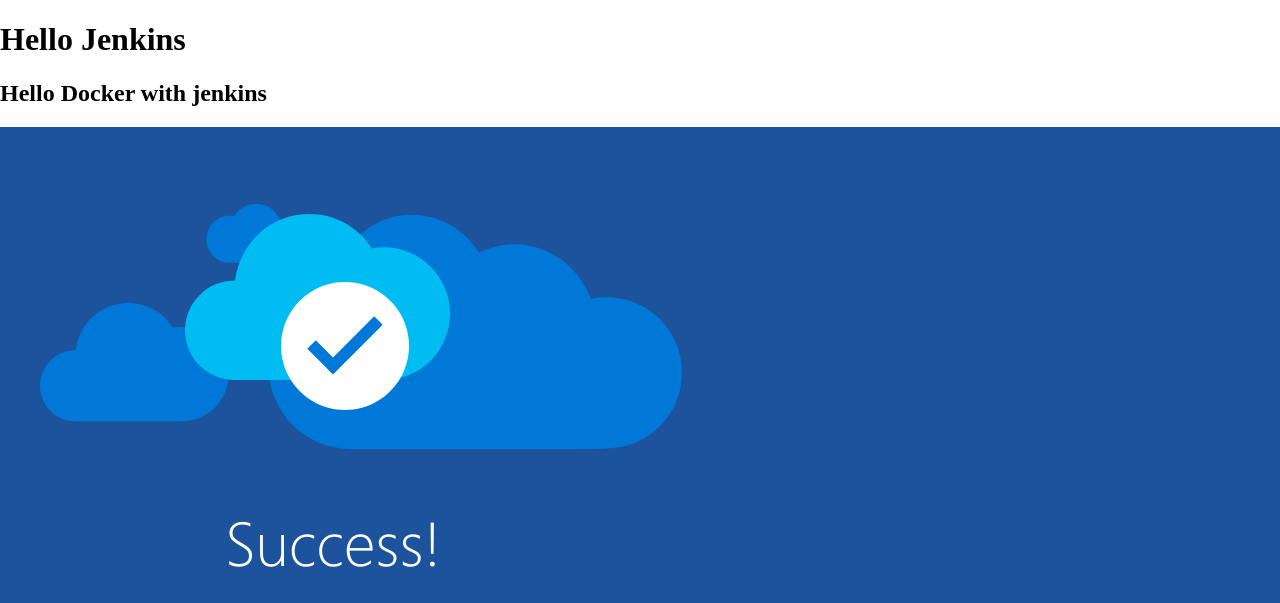
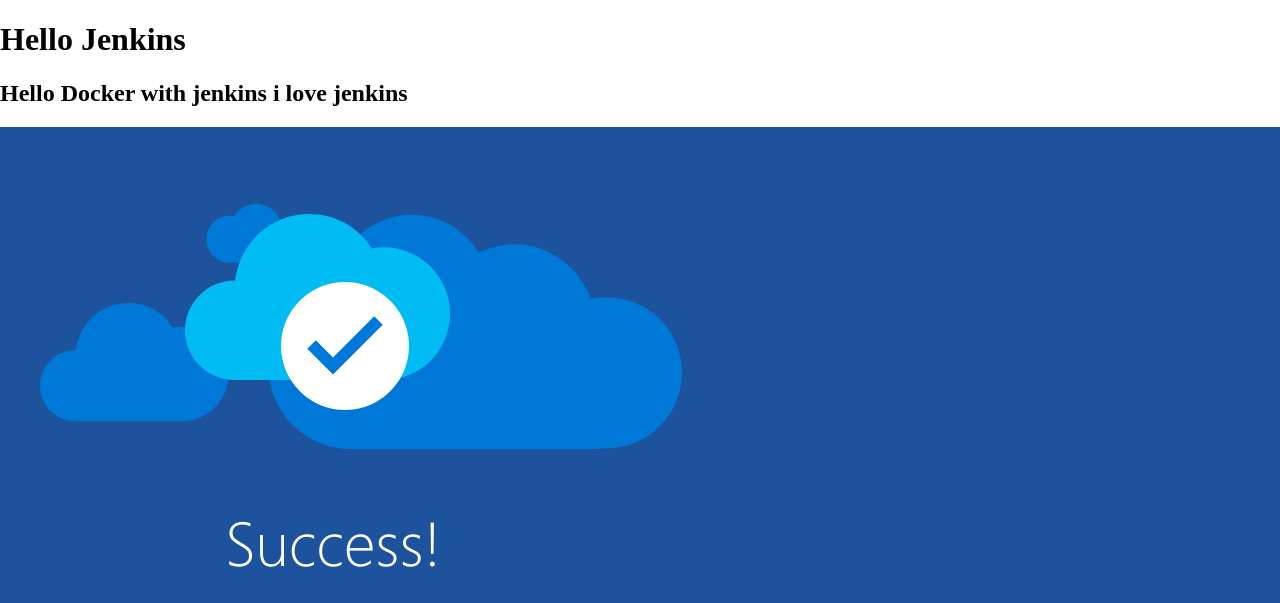
Before and after one commit to CRJain/webdevsummer2020, a plain HTML site: page myportal/index.html in a window 1280 px wide. Shown: the top 603 px of the page. Drawn offline with Linux system fonts and the light colour scheme.

Commit message:
testing for my app

```diff
--- a/myportal/index.html
+++ b/myportal/index.html
@@ -8,7 +8,7 @@
 
 <body>
 	<h1> Hello Jenkins  </h1>
-	<h2> Hello Docker with jenkins  </h2>
+	<h2> Hello Docker with jenkins i love jenkins </h2>
     <div class="main-container">
         <div class="cloud-image">
             <img src="img/successCloudNew.svg" />
```
